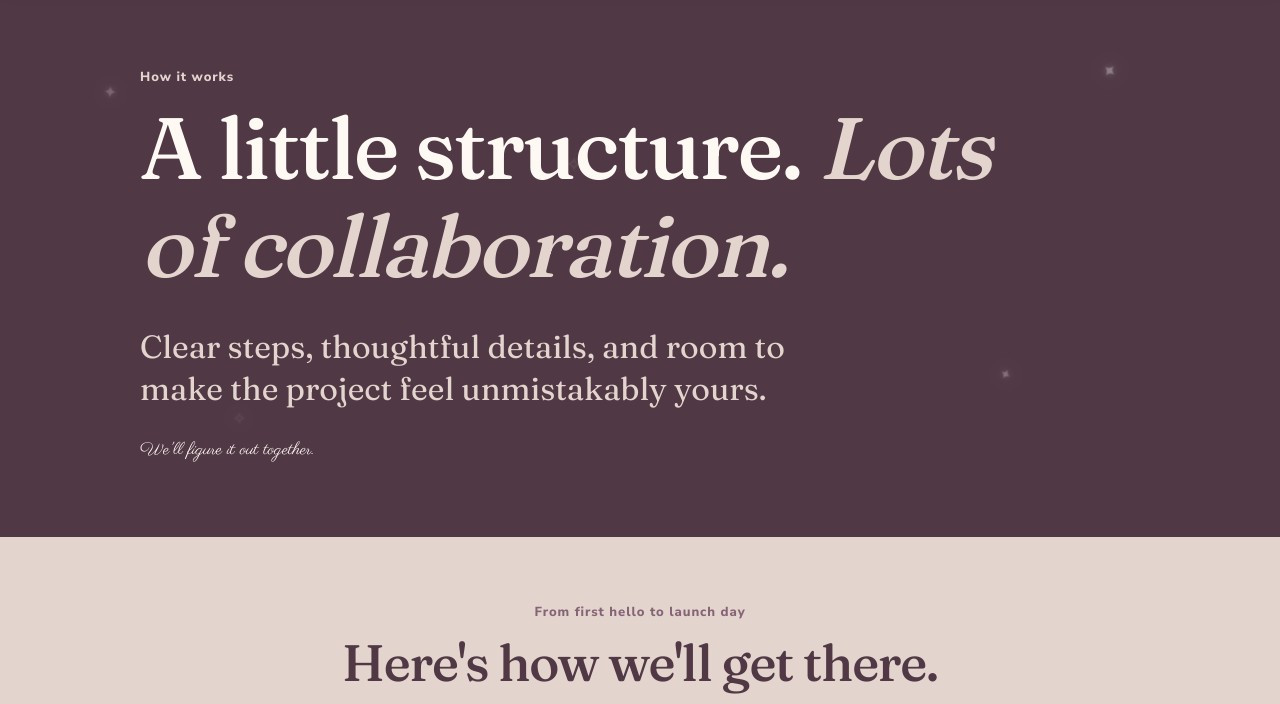
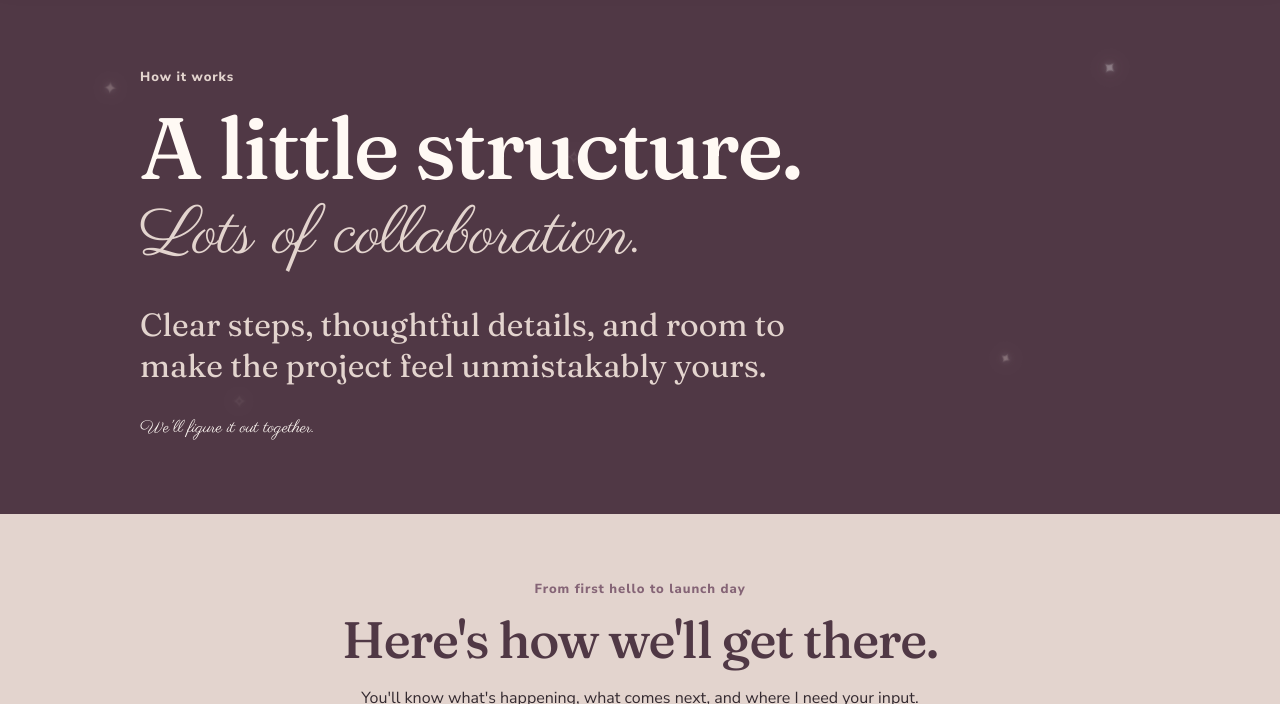
Before and after one commit to maggieanneco/maggie-anne-co-website, a plain HTML site: page process.html in a window 1280 px wide. Shown: the part 101-805 px from the top of the page. Drawn offline with Linux system fonts and the light colour scheme.

Commit message:
Refine brand typography with flowing boutique script accents

```diff
--- a/process.html
+++ b/process.html
@@ -4,7 +4,7 @@
 <body>
 <header class="site-header"><a class="brand" href="index.html" aria-label="Maggie Anne Co. home"><img src="assets/brand/Untitled%20design%20-%201.png" alt="Maggie Anne Co."></a><nav class="nav" aria-label="Main navigation"><a href="index.html">Home</a><a href="about.html">About</a><a href="services.html">Services</a><a href="process.html" aria-current="page">The process</a><a href="contact.html">Contact</a></nav></header>
 <main>
-<section class="hero process-hero"><div class="sparkle-field" aria-hidden="true"><span class="sparkle s1">✦</span><span class="sparkle s2">✧</span><span class="sparkle s3">✦</span><span class="sparkle s4">✧</span><span class="sparkle s5">✦</span></div><div class="hero-inner"><p class="eyebrow">How it works</p><h1>A little structure. <em>Lots of collaboration.</em></h1><p class="hero-lede">Clear steps, thoughtful details, and room to make the project feel unmistakably yours.</p><p class="script-accent hero-script">We'll figure it out together.</p></div></section>
+<section class="hero process-hero"><div class="sparkle-field" aria-hidden="true"><span class="sparkle s1">✦</span><span class="sparkle s2">✧</span><span class="sparkle s3">✦</span><span class="sparkle s4">✧</span><span class="sparkle s5">✦</span></div><div class="hero-inner"><p class="eyebrow">How it works</p><h1>A little structure. <span class="script-accent">Lots of collaboration.</span></h1><p class="hero-lede">Clear steps, thoughtful details, and room to make the project feel unmistakably yours.</p><p class="script-accent hero-script">We'll figure it out together.</p></div></section>
 <section class="section cream"><div class="section-inner"><div class="section-heading"><p class="eyebrow">From first hello to launch day</p><h2>Here's how we'll get there.</h2><p>You'll know what's happening, what comes next, and where I need your input.</p><span class="script-accent section-script">one step at a time</span></div>
 <div class="process-grid">
 <article class="process-card"><div class="process-top"><span class="number">01</span><span class="process-icon">☕</span></div><p class="eyebrow">First things first</p><h3>We chat.</h3><p>We'll talk about your business, goals, audience, ideas, and what you need your website to do. This is where I get to know what makes your project yours.</p><span class="step-note">A good conversation is the starting point.</span></article>
```
